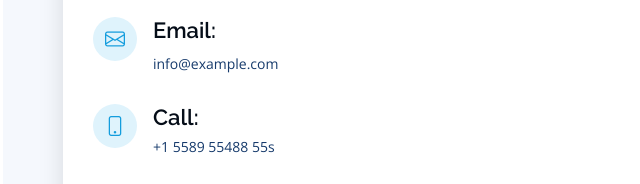
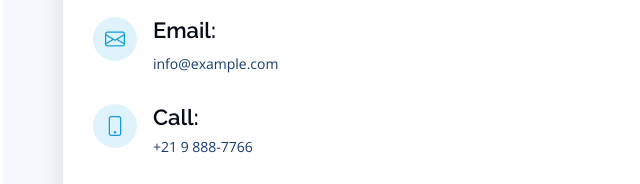
Before and after one commit to SlWilliam/portfolio1, a plain HTML site: page index.html in a window 1280 px wide. Shown: the part 4538-4722 px from the top of the page, 297-937 px from the left. Drawn offline with nearby package versions, Linux system fonts and the light colour scheme; grey boxes are pictures that could not be loaded.

Commit message:
Correção de numero de telefone

```diff
--- a/index.html
+++ b/index.html
@@ -586,7 +586,7 @@
               <div class="phone">
                 <i class="bi bi-phone"></i>
                 <h4>Call:</h4>
-                <p>+1 5589 55488 55s</p>
+                <p>+21 9 888-7766</p>
               </div>
 
               <iframe src="https://www.google.com/maps/embed?pb=!1m18!1m12!1m3!1d14620.561874707273!2d-46.656823012390895!3d-23.635140002091912!2m3!1f0!2f0!3f0!3m2!1i1024!2i768!4f13.1!3m3!1m2!1s0x94ce5af3d8290e67%3A0x79876a60fd0a586b!2sJabaquara%2C%20S%C3%A3o%20Paulo%20-%20SP!5e0!3m2!1spt-BR!2sbr!4v1709266259700!5m2!1spt-BR!2sbr" frameborder="0" style="border:0; width: 100%; height: 290px;" allowfullscreen></iframe>
```
